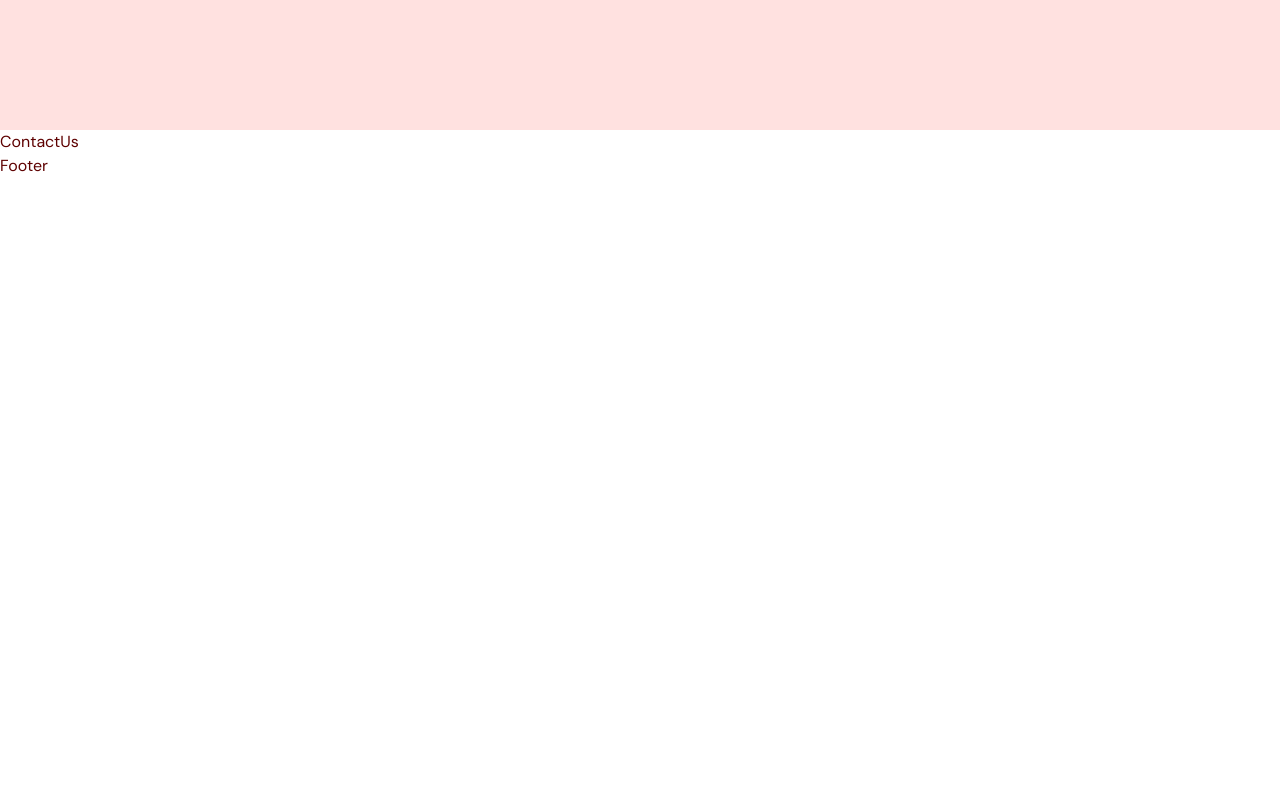
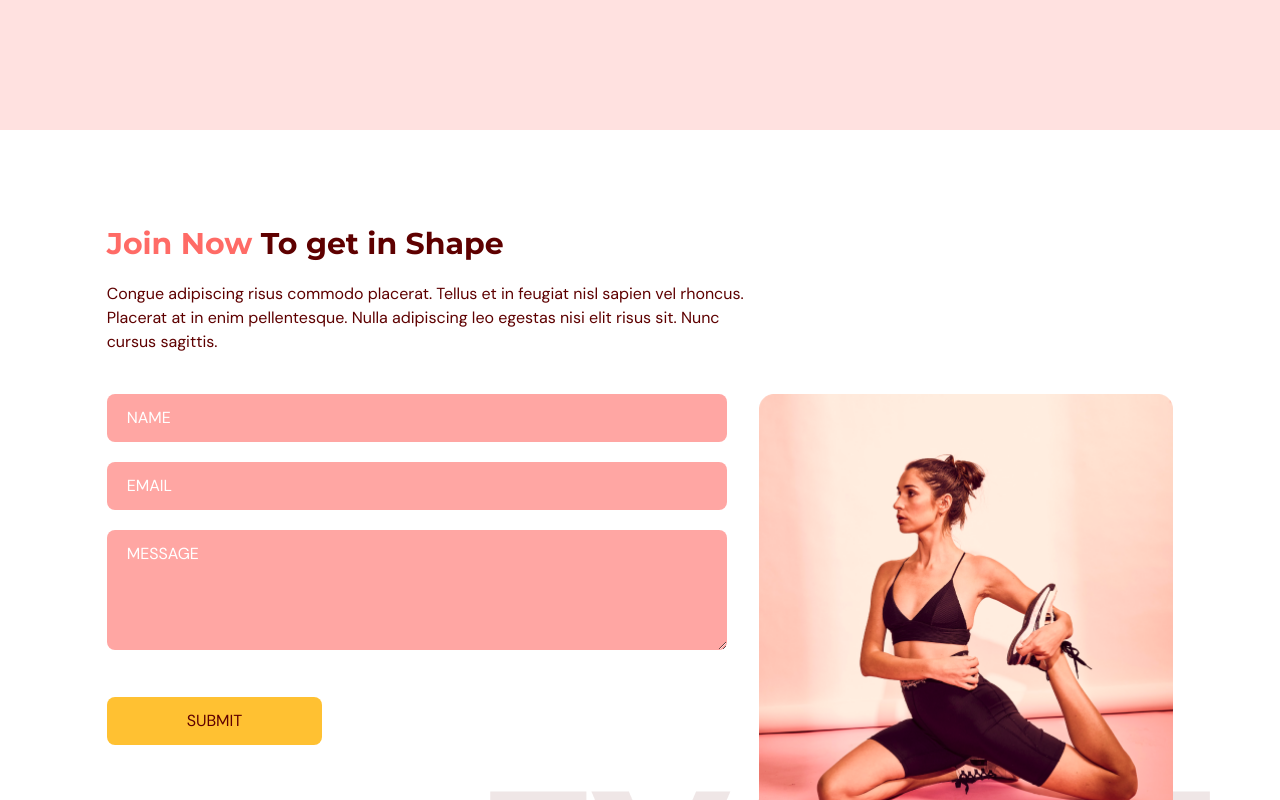
Before and after one commit to Afrin127329/fitness-app, a React (Vite) app: page / in a window 1280 px wide. Shown: the part 2860-3660 px from the top of the page. Before the commit the page ends 3038 px from the top, so only its background shows below. Built offline with nearby package versions, Linux system fonts and the light colour scheme.

Commit message:
Updated contactUs page

```diff
--- a/src/scenes/contactUs/index.tsx
+++ b/src/scenes/contactUs/index.tsx
@@ -1,8 +1,160 @@
+import ContactUsPageGraphic from "@/assets/ContactUsPageGraphic.png";
+import HText from "@/shared/HText";
+import { SelectedPage } from "@/shared/types";
+import { motion } from "framer-motion";
+import { useForm } from "react-hook-form";
 
-const ContactUs = () => {
+type Props = {
+  setSelectedPage: (value: SelectedPage) => void;
+};
+const ContactUs = ({ setSelectedPage }: Props) => {
+  const inputStyles = `mb-5 w-full rounded-lg bg-primary-300 px-5 py-3 placeholder-white`;
+
+  const {
+    register,
+    trigger,
+    formState: { errors },
+  } = useForm();
+
+  // eslint-disable-next-line @typescript-eslint/no-explicit-any
+  const onSubmit = async (e: any) => {
+    const isValid = await trigger();
+    if (!isValid) {
+      e.preventDefault();
+    }
+  };
+
   return (
-    <div>ContactUs</div>
-  )
-}
+    <section id="contactus" className="mx-auto w-5/6 pb-32 pt-24">
+      <motion.div
+        onViewportEnter={() => setSelectedPage(SelectedPage.ContactUs)}
+      >
+        {/* Header  */}
+        <motion.div
+          className="md:w-3/5"
+          initial="hidden"
+          whileInView="visible"
+          viewport={{ once: true, amount: 0.5 }}
+          transition={{ duration: 0.5 }}
+          variants={{
+            hidden: { opacity: 0, x: -50 },
+            visible: { opacity: 1, x: 0 },
+          }}
+        >
+          <HText>
+            <span className="text-primary-500">Join Now</span> To get in Shape
+          </HText>
+          <p className="my-5">
+            Congue adipiscing risus commodo placerat. Tellus et in feugiat nisl
+            sapien vel rhoncus. Placerat at in enim pellentesque. Nulla
+            adipiscing leo egestas nisi elit risus sit. Nunc cursus sagittis.
+          </p>
+        </motion.div>
 
-export default ContactUs
+        {/* Form and Image  */}
+        <div className="mt-10 justify-between gap-8 md:flex">
+          <motion.div
+            className="mt-10 basis-3/5 md:mt-0"
+            initial="hidden"
+            whileInView="visible"
+            viewport={{ once: true, amount: 0.5 }}
+            transition={{ duration: 0.5 }}
+            variants={{
+              hidden: { opacity: 0, y: 50 },
+              visible: { opacity: 1, y: 0 },
+            }}
+          >
+            <form
+              target="_blank"
+              onSubmit={onSubmit}
+              action="https://formsubmit.co/e8a5bdfa807605332f809e5656e27c6e"
+              method="POST"
+            >
+              <input
+                className={inputStyles}
+                type="text"
+                placeholder="NAME"
+                {...register("name", {
+                  required: true,
+                  maxLength: 100,
+                })}
+              />
+              {errors.name && (
+                <p className="mt-1 text-primary-500">
+                  {errors.name.type === "required" && "This field is required."}
+                  {errors.name.type === "maxLength" &&
+                    "Max length is 100 char."}
+                </p>
+              )}
+
+              <input
+                className={inputStyles}
+                type="text"
+                placeholder="EMAIL"
+                {...register("email", {
+                  required: true,
+                  pattern: /^[A-Z0-9._%+-]+@[A-Z0-9.-]+\.[A-Z]{2,}$/i,
+                })}
+              />
+              {errors.email && (
+                <p className="mt-1 text-primary-500">
+                  {errors.email.type === "required" &&
+                    "This field is required."}
+                  {errors.email.type === "pattern" && "Invalid email address."}
+                </p>
+              )}
+
+              <textarea
+                className={inputStyles}
+                placeholder="MESSAGE"
+                rows={4}
+                cols={50}
+                {...register("message", {
+                  required: true,
+                  maxLength: 2000,
+                })}
+              />
+              {errors.message && (
+                <p className="mt-1 text-primary-500">
+                  {errors.message.type === "required" &&
+                    "This field is required."}
+                  {errors.message.type === "maxLength" &&
+                    "Max length is 2000 char."}
+                </p>
+              )}
+
+              <button
+                type="submit"
+                className="mt-5 rounded-lg bg-secondary-500 px-20 py-3 transition duration-500 hover:text-white"
+              >
+                SUBMIT
+              </button>
+            </form>
+          </motion.div>
+
+          <motion.div
+            className="relative mt-16 basis-2/5 md:mt-0"
+            initial="hidden"
+            whileInView="visible"
+            viewport={{ once: true, amount: 0.5 }}
+            transition={{ delay: 0.2, duration: 0.5 }}
+            variants={{
+              hidden: { opacity: 0, y: 50 },
+              visible: { opacity: 1, y: 0 },
+            }}
+          >
+            <div className="w-full before:absolute before:-bottom-20 before:-right-10 before:z-[-1] md:before:content-evolvetext">
+              <img
+                className="w-full"
+                alt="contact-us-page-graphic"
+                src={ContactUsPageGraphic}
+              />
+            </div>
+          </motion.div>
+        </div>
+      </motion.div>
+    </section>
+  );
+};
+
+export default ContactUs;
```
